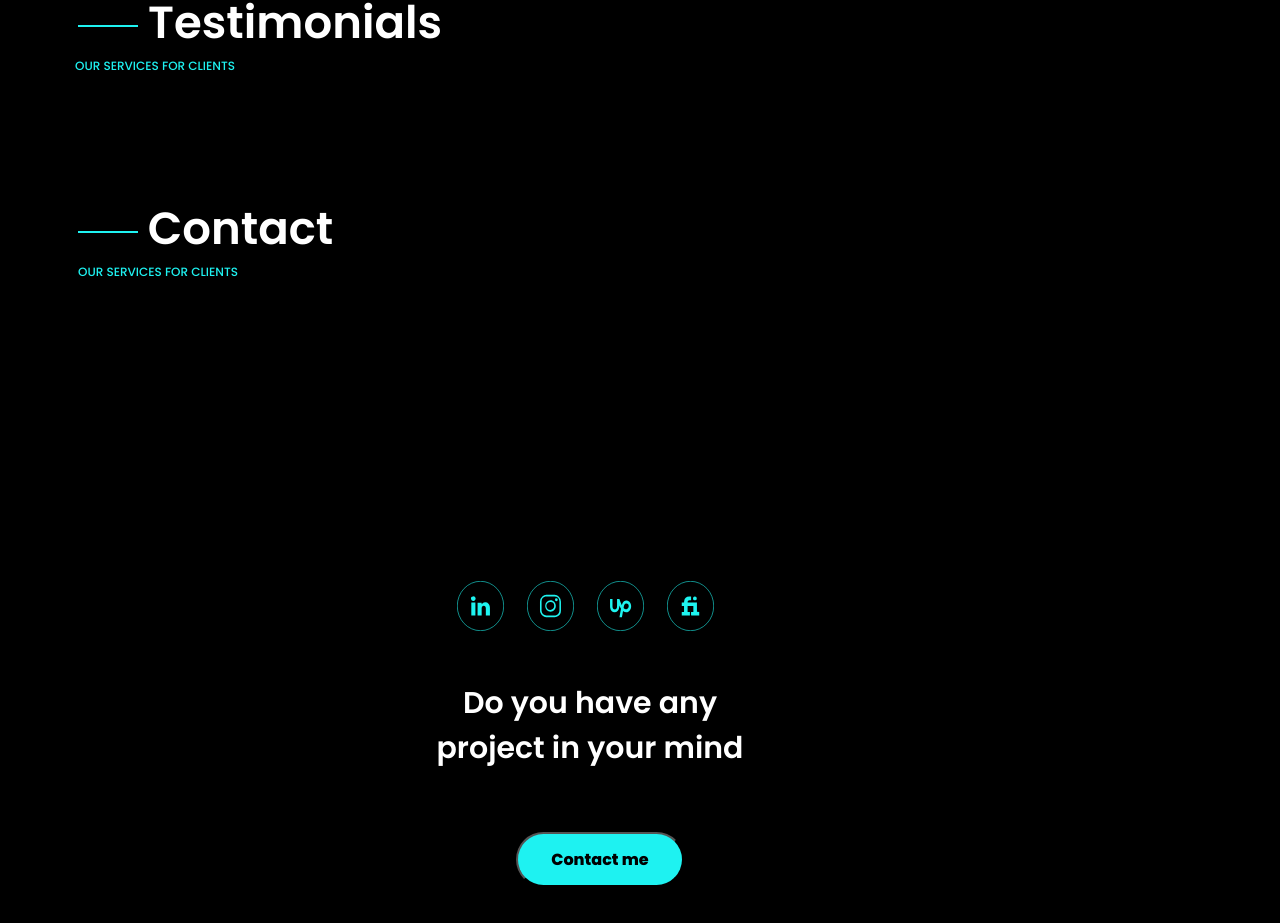
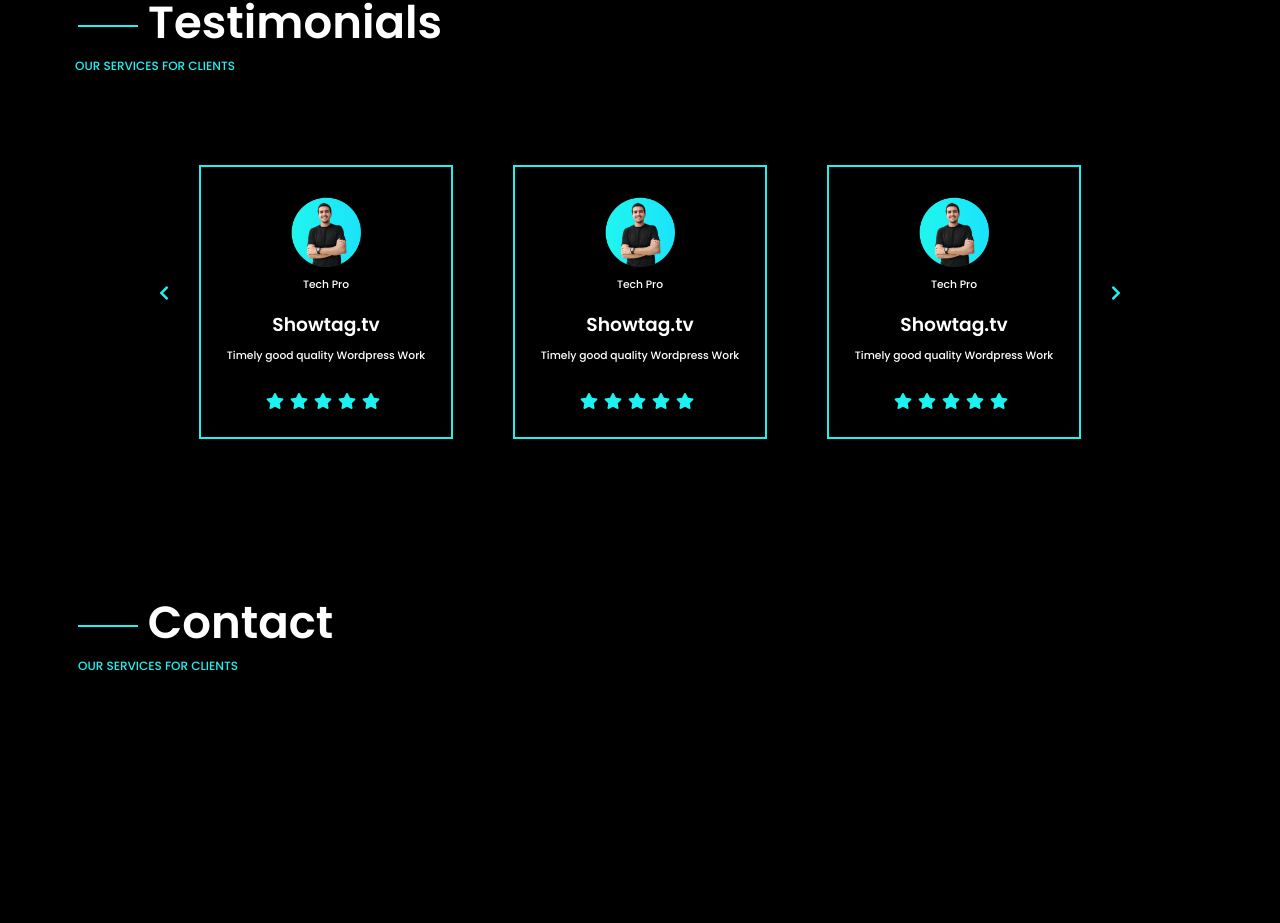
Before and after one commit to Linda2490/portfollio_website, a React (Create React App) app in the folder portfolioclient/: page / in a window 1280 px wide. Shown: the part 2135-3058 px from the top of the page. Built offline with nearby package versions, Linux system fonts and the light colour scheme.

Commit message:
testimonials-first-part

```diff
--- a/portfolioclient/public/index.html
+++ b/portfolioclient/public/index.html
@@ -3,7 +3,7 @@
   <head>
     <meta charset="utf-8" />
     <link rel="icon" href="%PUBLIC_URL%/favicon.ico" />
-    <meta name="viewport" content="width=device-width, initial-scale=1" />
+    <meta name="viewport" content="width=device-width, initial-scale=1.0" />
     <meta name="theme-color" content="#000000" />
     <meta
       name="description"
--- a/portfolioclient/src/PortfolioContainer/Footer.css
+++ b/portfolioclient/src/PortfolioContainer/Footer.css
@@ -1,11 +1,10 @@
 .footer {
-    display: flex;
-
+  display: flex;
   justify-content: center;
   justify-items: center;
   margin-top: 150px;
   flex-flow: wrap;
   min-height: fit-content;
   color: #1ef2f1;
-  margin-right: 90px
+  margin-right: 90px;
 }
--- a/portfolioclient/src/PortfolioContainer/Testimonials/Testimonials.css
+++ b/portfolioclient/src/PortfolioContainer/Testimonials/Testimonials.css
@@ -28,3 +28,80 @@
   margin-right: 220px;
   color: #1ef2f1;
 }
+.testimonials-box {
+  display: flex;
+  flex-direction: row;
+  margin-top: 60px;
+}
+.box {
+  padding: 40px 40px;
+
+  justify-content: center;
+  color: #fff;
+  background-color: black;
+  margin: 30px;
+  border: 2px solid #1ef2f1;
+  text-align: start;
+  height: 210px;
+  width: 210px;
+  padding: 30px 20px;
+
+  position: relative;
+}
+.box-details {
+  display: flex;
+  justify-content: center;
+  align-items: center;
+  flex-direction: column;
+}
+.round-photo {
+
+  background-image: url("../../assets/my_picture.png");
+  background-size: cover;
+  height: 70px;
+  width: 70px;
+  background-repeat: no-repeat;
+  background-position: center;
+
+  position: relative;
+}
+.box-details h6 {
+  font-weight: 400;
+  margin-top: 10px;
+}
+.box-details h3 {
+  font-weight: 600;
+  margin-top: -8px;
+}
+.fa-star {
+  color: #1ef2f1;
+  margin-right: 6px;
+}
+.fa-chevron-left {
+  color: #1ef2f1;
+  margin-top: 150px;
+
+}
+.fa-chevron-right {
+  color: #1ef2f1;
+  margin-top: 150px;
+}
+.projects-logos {
+  display: flex;
+  flex-direction: column;
+  justify-content: center;
+  align-items: center;
+
+  margin-top: 100px;
+}
+.tagshow {
+
+  background-image: url("../../assets/tag-show.jpg");
+  background-size: cover;
+  height: 70px;
+  width: 70px;
+  background-repeat: no-repeat;
+  background-position: center;
+
+  position: relative;
+}
--- a/portfolioclient/src/PortfolioContainer/Testimonials/Testimonials.js
+++ b/portfolioclient/src/PortfolioContainer/Testimonials/Testimonials.js
@@ -10,6 +10,61 @@
         </div>
         <div className="testimonials-subtitle">OUR SERVICES FOR CLIENTS</div>
       </div>
+      <div className="testimonials-box">
+        <i class="fas fa-chevron-left"></i>
+        <div className="box">
+          <div className="box-details">
+            <div className="round-photo"></div>
+            <h6>Tech Pro</h6>
+            <h3>Showtag.tv</h3>
+            <h6 style={{ marginTop: '-10px' }}>
+              Timely good quality Wordpress Work
+            </h6>
+            <div className="rating">
+              <i class="fas fa-star"></i>
+              <i class="fas fa-star"></i>
+              <i class="fas fa-star"></i>
+              <i class="fas fa-star"></i>
+              <i class="fas fa-star"></i>
+            </div>
+          </div>
+        </div>
+        <div className="box">
+          <div className="box-details">
+            <div className="round-photo"></div>
+            <h6>Tech Pro</h6>
+            <h3>Showtag.tv</h3>
+            <h6 style={{ marginTop: '-10px' }}>
+              Timely good quality Wordpress Work
+            </h6>
+            <div className="rating">
+              <i class="fas fa-star"></i>
+              <i class="fas fa-star"></i>
+              <i class="fas fa-star"></i>
+              <i class="fas fa-star"></i>
+              <i class="fas fa-star"></i>
+            </div>
+          </div>
+        </div>
+        <div className="box">
+          <div className="box-details">
+            <div className="round-photo"></div>
+            <h6>Tech Pro</h6>
+            <h3>Showtag.tv</h3>
+            <h6 style={{ marginTop: '-10px' }}>
+              Timely good quality Wordpress Work
+            </h6>
+            <div className="rating">
+              <i class="fas fa-star"></i>
+              <i class="fas fa-star"></i>
+              <i class="fas fa-star"></i>
+              <i class="fas fa-star"></i>
+              <i class="fas fa-star"></i>
+            </div>
+          </div>
+        </div>
+        <i class="fas fa-chevron-right"></i>
+      </div>
     </div>
   )
 }
--- a/portfolioclient/src/PortfolioContainer/services_component/Sc.css
+++ b/portfolioclient/src/PortfolioContainer/services_component/Sc.css
@@ -38,7 +38,6 @@
 }
 .Sc-box {
   padding: 40px 40px;
-
   justify-content: center;
   color: #fff;
   background-color: black;
```
Also changed, not shown: portfolioclient/src/assets/tag-show.jpg (added).
